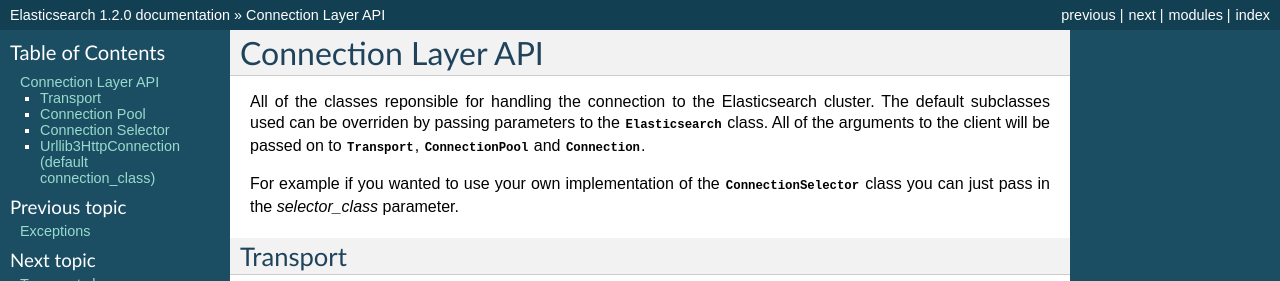
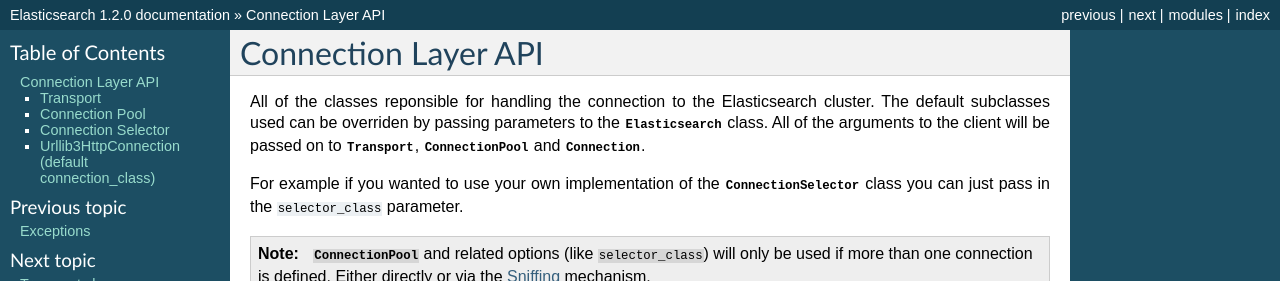
Before and after one commit to Logiclayer1111/elasticsearch, a Sphinx documentation site: the page built from docs/connection.rst, in a window 1280 px wide, cut to the strip 0-281 px from the top of the page. Built offline with Sphinx 7.4.7, drawn with Linux system fonts in a browser that asks for light colours.

Commit message:
Add docs that load balancing only applies when more connections specified

```diff
--- a/docs/connection.rst
+++ b/docs/connection.rst
@@ -11,7 +11,13 @@
 
 For example if you wanted to use your own implementation of the
 :class:`~elasticsearch.ConnectionSelector` class you can just pass in the
-`selector_class` parameter.
+``selector_class`` parameter.
+
+.. note::
+
+  :class:`~elasticsearch.ConnectionPool` and related options (like
+  ``selector_class``) will only be used if more than one connection is defined.
+  Either directly or via the :ref:`sniffing` mechanism.
 
 .. py:module:: elasticsearch
 
```
